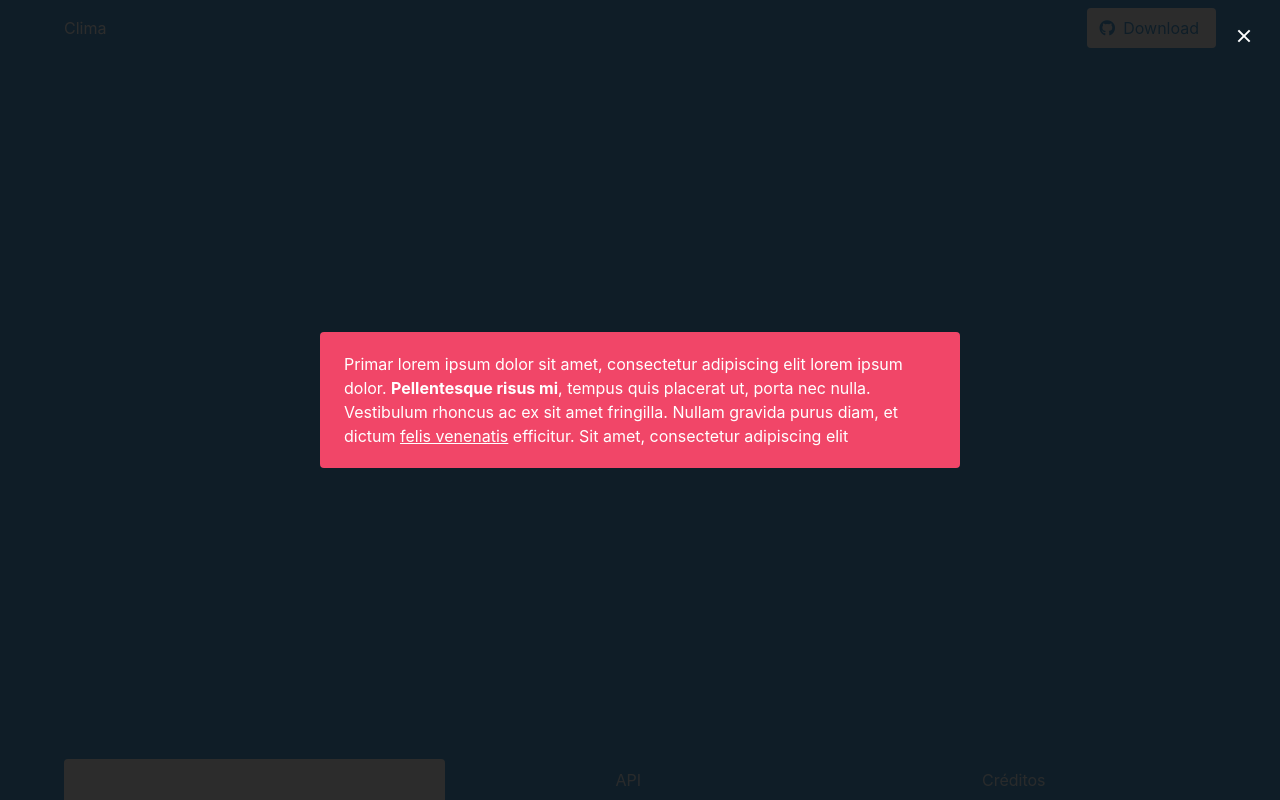
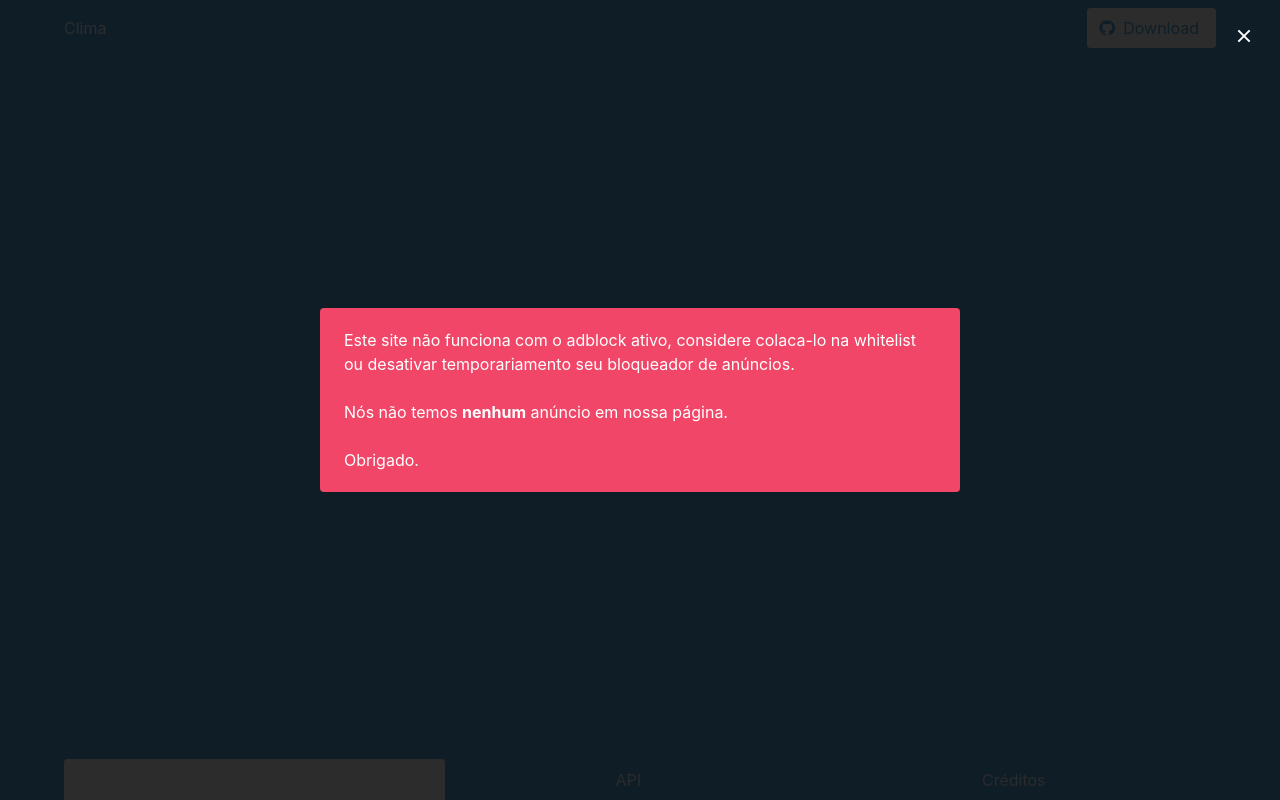
Before and after one commit to sistematico/clima, a PHP site: page / in a window 1280 px wide. Run offline with PHP 8.4, Linux system fonts and the light colour scheme.

Commit message:
Autocommit por GitHub.sh: alterações: add 'index.php'

```diff
--- a/index.php
+++ b/index.php
@@ -82,10 +82,9 @@
 		<div class="modal-background"></div>
   		<div class="modal-content">
 		  	<div class="notification is-danger">
-  			<!-- <button class="delete"></button> -->
-  			Primar lorem ipsum dolor sit amet, consectetur
-  			adipiscing elit lorem ipsum dolor. <strong>Pellentesque risus mi</strong>, tempus quis placerat ut, porta nec nulla. Vestibulum rhoncus ac ex sit amet fringilla. Nullam gravida purus diam, et dictum <a>felis venenatis</a> efficitur. Sit amet,
-  			consectetur adipiscing elit
+  				Este site não funciona com o adblock ativo, considere colaca-lo na whitelist ou desativar temporariamento seu bloqueador de anúncios.<br /><br />
+				Nós não temos <strong>nenhum</strong> anúncio em nossa página.<br /><br />
+				Obrigado.
 			</div>
   		</div>
   		<button class="modal-close is-large" aria-label="close"></button>
@@ -101,15 +100,13 @@
 		//document.getElementsByTagName("html")[0].classList.add("is-clipped");
 	//}
 
-	document.addEventListener('DOMContentLoaded', () => {
-  		(document.querySelectorAll('.notification .delete') || []).forEach(($delete) => {
-    		$notification = $delete.parentNode;
+	document.querySelector(".modal-close").addEventListener('click', () => {
+		document.getElementById("warn").classList.remove("is-active");
+	});
 
-    		$delete.addEventListener('click', () => {
-      			$notification.parentNode.removeChild($notification);
-    		});
-  		});
-	});
+	setTimeout(() => {
+		document.getElementById("warn").classList.remove("is-active");
+	}, 8000);
 	</script>
 	<script src="js/weather.js"></script>
 </body>
```
